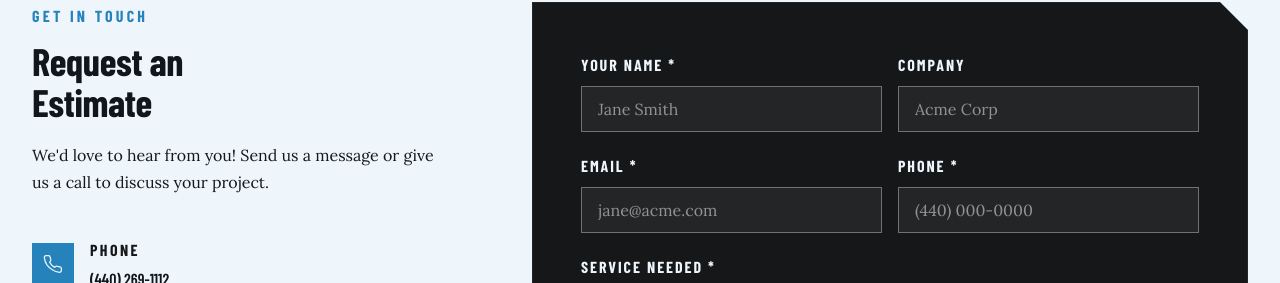
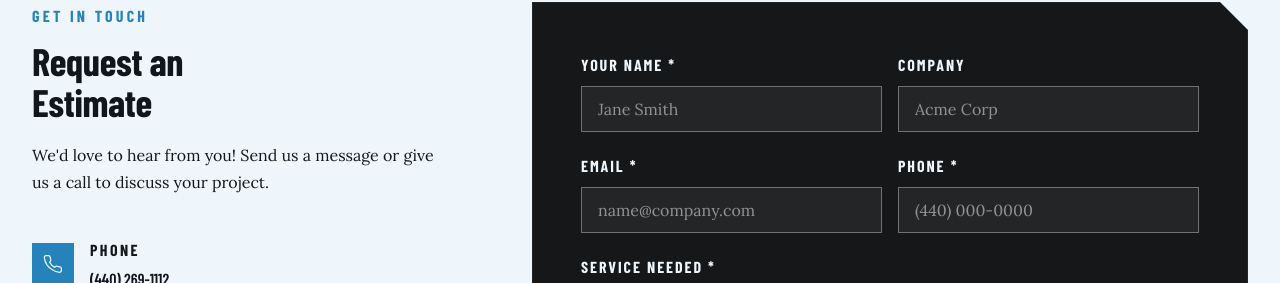
Before and after one commit to brian-odonnell/owens-flooring, a Nuxt app: page / in a window 1280 px wide. Shown: the part 3225-3508 px from the top of the page. Built offline with nearby package versions, Linux system fonts and the light colour scheme; a web font is replaced by a local one.

Commit message:
Updated email addresses

```diff
--- a/components/ContactSection.vue
+++ b/components/ContactSection.vue
@@ -90,7 +90,7 @@
 						<div class="form-row">
 							<div class="form-field">
 								<label for="email">Email *</label>
-								<input id="email" v-model="form.email" name="email" type="email" placeholder="jane@acme.com"
+								<input id="email" v-model="form.email" name="email" type="email" placeholder="name@company.com"
 									required :class="{ invalid: errors.email }" />
 								<p v-if="errors.email" class="field-error">{{ errors.email }}</p>
 							</div>
--- a/components/InstallerModal.vue
+++ b/components/InstallerModal.vue
@@ -34,7 +34,7 @@
 							<div class="form-field">
 								<label for="installer-email">Email *</label>
 								<input id="installer-email" v-model="form.email" name="email" type="email"
-									placeholder="jane@example.com" required :class="{ invalid: errors.email }" />
+									placeholder="name@company.com" required :class="{ invalid: errors.email }" />
 								<p v-if="errors.email" class="field-error">{{ errors.email }}</p>
 							</div>
 
```
